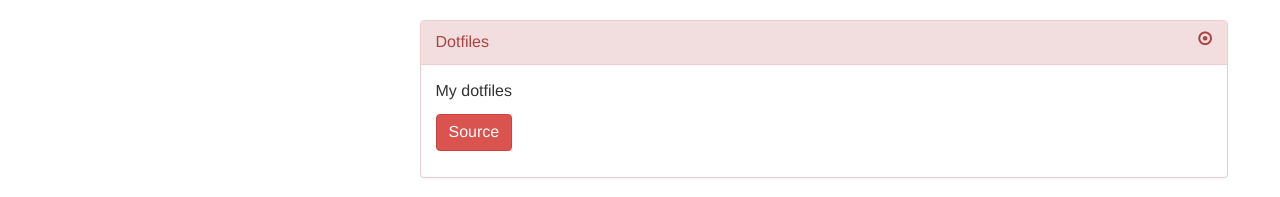
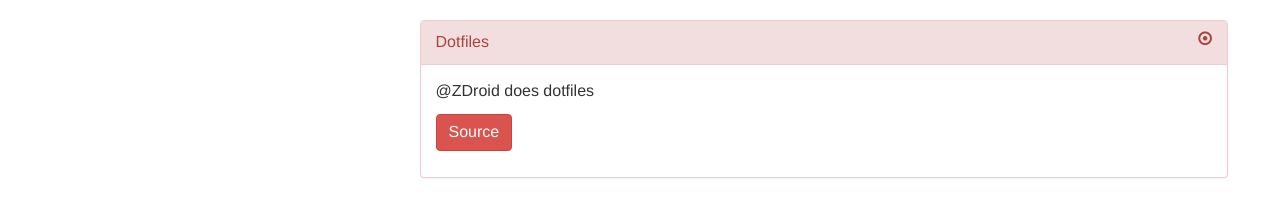
Before and after one commit to zlatanvasovic/zlatanvasovic.github.io, a Jekyll site: the page built from projects.html, in a window 1280 px wide and 1266 px high. Shown: the part 1066-1263 px from the top of the window. Built offline with Jekyll 4.4.1, drawn with Linux system fonts in a browser that asks for light colours.

Commit message:
Update dotfiles project description

```diff
--- a/_data/projects.yml
+++ b/_data/projects.yml
@@ -29,7 +29,7 @@
   icon: font
 
 - name: Dotfiles
-  description: "My dotfiles"
+  description: "@ZDroid does dotfiles"
   src: ZDroid/dotfiles
   state: danger
   icon: dot-circle-o
```
